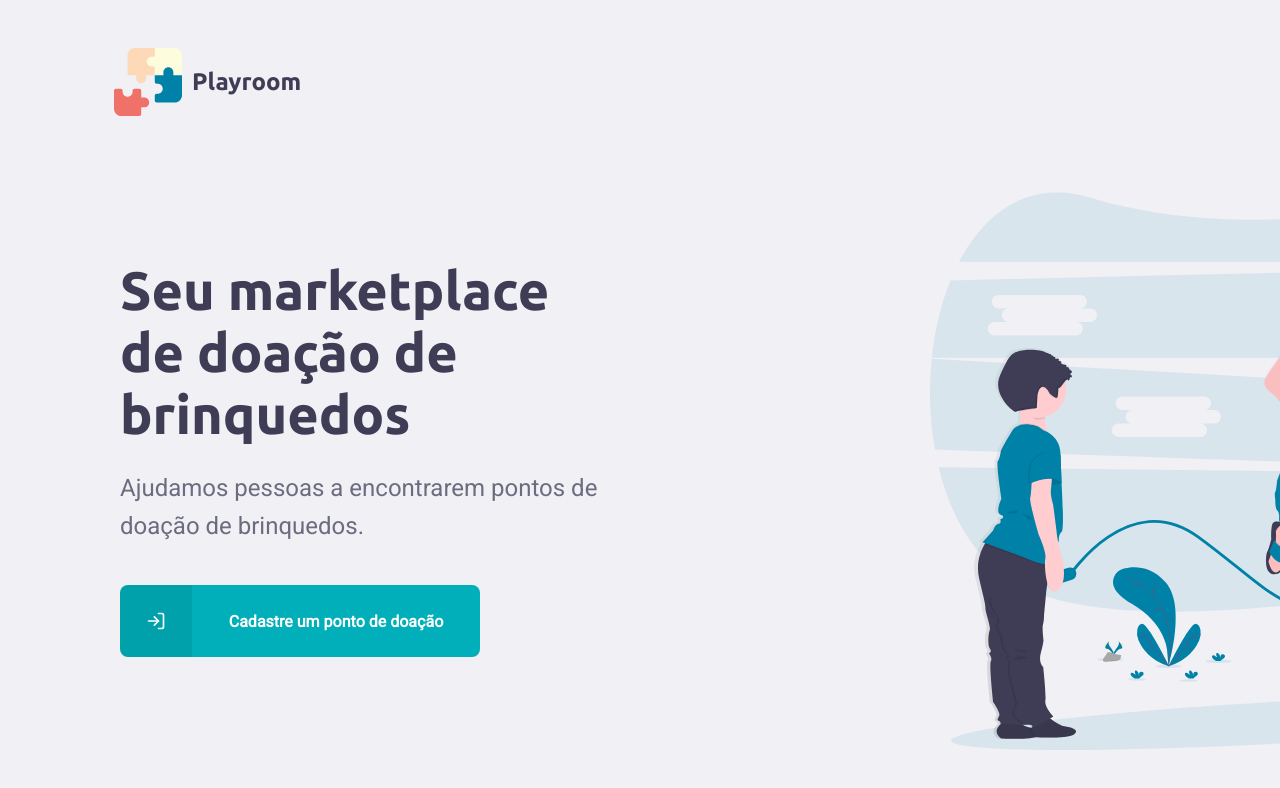
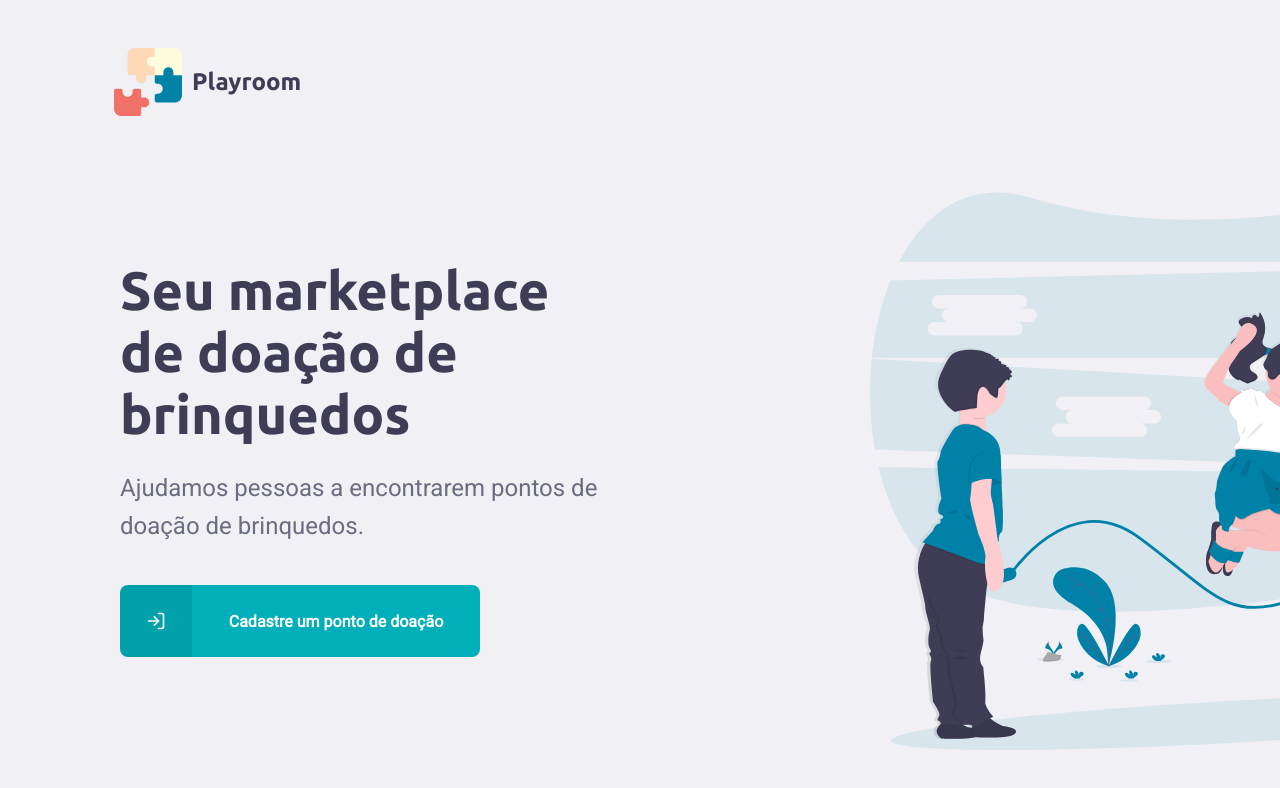
Before and after one commit to danieljpgo/playroom-web, a React (Create React App) app: page / in a window 1280 px wide. Shown: the top 788 px of the page. Built offline with nearby package versions, Linux system fonts and the light colour scheme.

Commit message:
fix(iimages): change images size

```diff
--- a/src/app/modules/Home/styles.css
+++ b/src/app/modules/Home/styles.css
@@ -1,6 +1,6 @@
 #page-home {
   height: 100%;
-  background: url('../../common/resources/assets/home-background.svg') no-repeat 930px; /* @TODO Fazer isso responsivo */
+  background: url('../../common/resources/assets/home-background.svg') no-repeat 870px; /* @TODO Fazer isso responsivo */
   background-size: 100vh;
 }
 
--- a/src/app/modules/Points/Form/Item/styles.css
+++ b/src/app/modules/Points/Form/Item/styles.css
@@ -26,7 +26,7 @@ li span {
 }
 
 li img{
-  height: 64px
+  height: 88px
 }
 
 li.selected {
```
